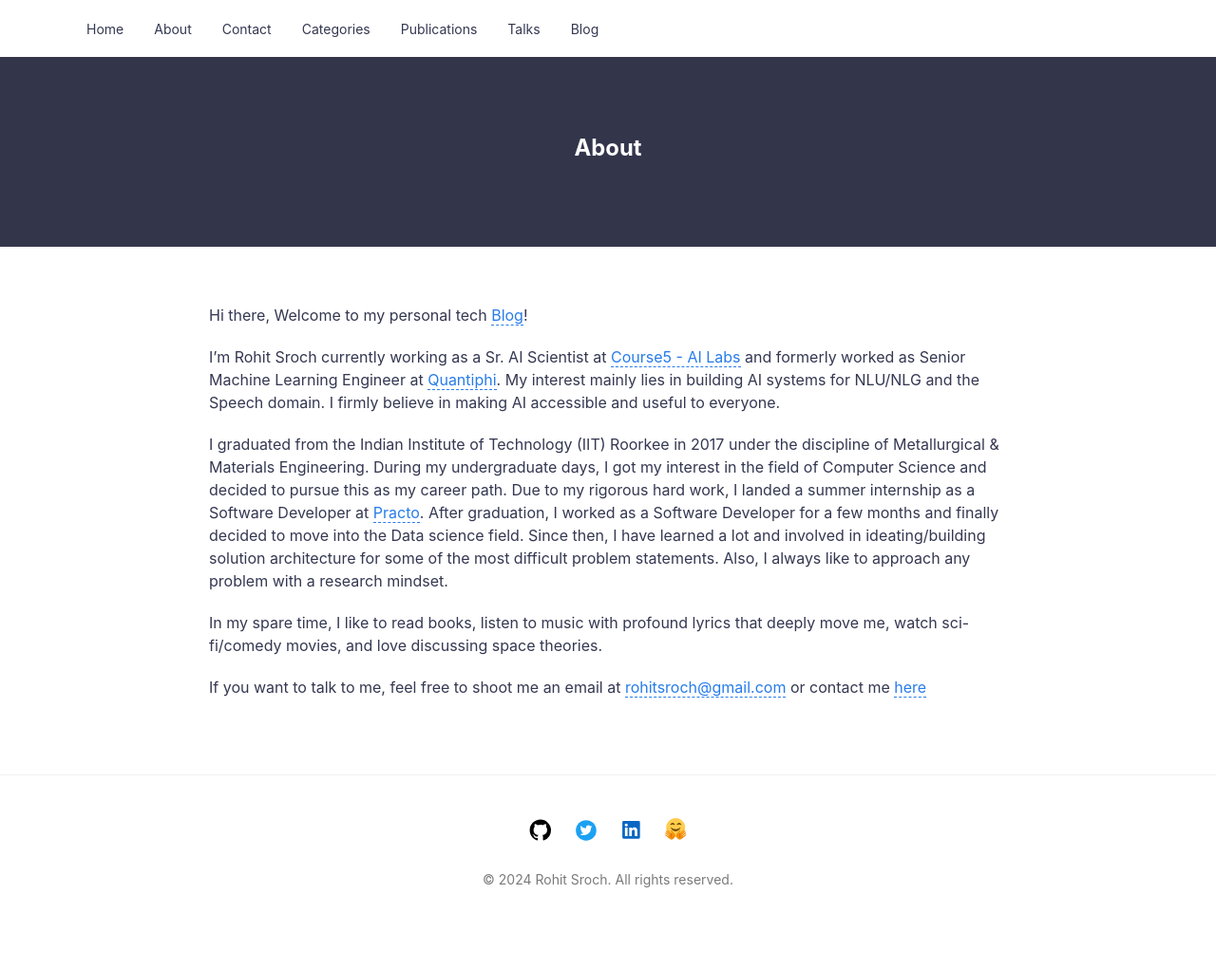
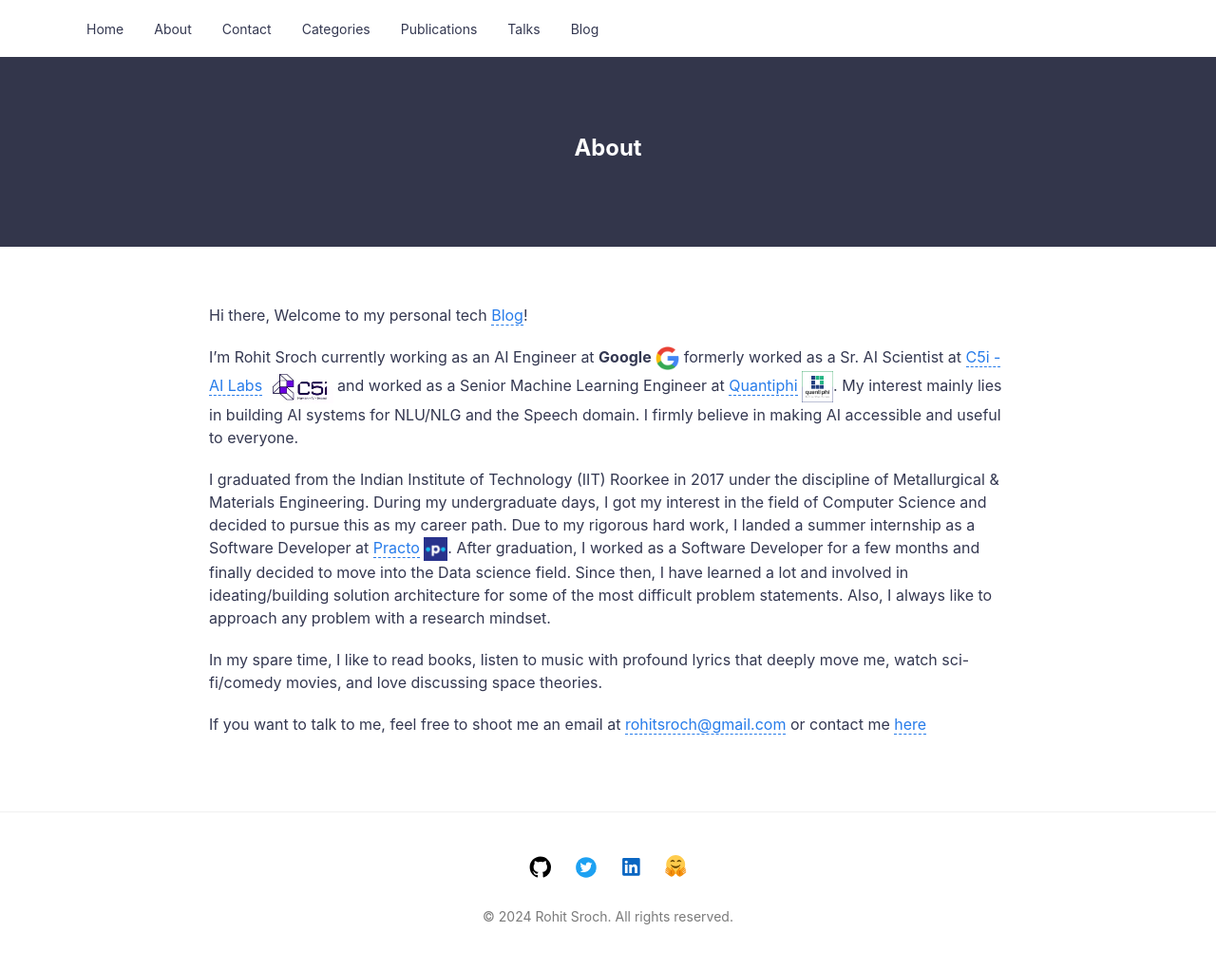
Before and after one commit to rohitsroch/rohitsroch.github.io, a Jekyll site: the page built from about.md, in a window 1280 px wide. Shown: the whole page at 95% size. Built offline with Jekyll 4.4.1, drawn with Linux system fonts in a browser that asks for light colours; before the commit the page ends 982 px from its top, so only the background shows below that.

Commit message:
update about section

```diff
--- a/_config.yml
+++ b/_config.yml
@@ -2,7 +2,7 @@
 title: Rohit Sroch # your site title
 author: rohitsroch@gmail.com # You :P
 description: > # Meta description of Homepage
-  Hi there, I'm Rohit Sroch a Machine Learning Enthusiast with experience in building AI systems for NLU/NLG and Speech Domain
+  Hi there, I'm Rohit Sroch a Machine Learning Enthusiast working at Google with experience in building AI systems for NLU/NLG and Speech Domain
 baseurl: "" # the subpath of your site, e.g. /blog
 url: "https://rohitsroch.github.io/" # the base hostname & protocol for your site, e.g. http://example.com
 
@@ -29,7 +29,7 @@
   - {name: 'Blog', link: '/#latest-posts'}
 
 tagline: >
-    I'm a Machine Learning Enthusiast with experience in building AI systems for NLU/NLG and Speech Domain
+    I'm a Machine Learning Enthusiast working at Google with experience in building AI systems for NLU/NLG and Speech Domain
 
 hero_avatar: avatar.jpg
 hero_img: emile-perron-190221_lg.jpg # Main background image: use the path from /assets/img/ => This will output /assets/img/posts/sleek_lg.jpg
--- a/about.md
+++ b/about.md
@@ -6,9 +6,9 @@
 
 Hi there, Welcome to my personal tech [Blog](https://rohitsroch.github.io/#latest-posts)!
 
-I'm Rohit Sroch currently working as a Sr. AI Scientist at [Course5 - AI Labs](https://www.course5i.com/ai-labs/) and formerly worked as Senior Machine Learning Engineer at [Quantiphi](https://www.quantiphi.com/). My interest mainly lies in building AI systems for NLU/NLG and the Speech domain. I firmly believe in making AI accessible and useful to everyone.
+I'm Rohit Sroch currently working as an AI Engineer at **Google** <img src="{{ site.url }}{{ site.baseurl }}/assets/img/icons/google-logo.png" alt="Google Logo" style="width:25px; height:25px;"> formerly worked as a Sr. AI Scientist at [C5i - AI Labs](https://www.c5i.ai/ai-labs/) <img src="{{ site.url }}{{ site.baseurl }}/assets/img/icons/c5i-logo.png" alt="C5i Logo" style="width:70px; height:35px;"> and worked as a Senior Machine Learning Engineer at [Quantiphi](https://www.quantiphi.com/) <img src="{{ site.url }}{{ site.baseurl }}/assets/img/icons/quantiphi-logo.png" alt="Quantiphi Logo" style="width:33px; height:33px;">. My interest mainly lies in building AI systems for NLU/NLG and the Speech domain. I firmly believe in making AI accessible and useful to everyone.
 
-I graduated from the Indian Institute of Technology (IIT) Roorkee in 2017 under the discipline of Metallurgical & Materials Engineering. During my undergraduate days, I got my interest in the field of Computer Science and decided to pursue this as my career path. Due to my rigorous hard work, I landed a summer internship as a Software Developer at [Practo](https://www.practo.com/). After graduation, I worked as a Software Developer for a few months and finally decided to move into the Data science field. Since then, I have learned a lot and involved in ideating/building solution architecture for some of the most difficult problem statements. Also, I always like to approach any problem with a research mindset.
+I graduated from the Indian Institute of Technology (IIT) Roorkee in 2017 under the discipline of Metallurgical & Materials Engineering. During my undergraduate days, I got my interest in the field of Computer Science and decided to pursue this as my career path. Due to my rigorous hard work, I landed a summer internship as a Software Developer at [Practo](https://www.practo.com/) <img src="{{ site.url }}{{ site.baseurl }}/assets/img/icons/practo-logo.png" alt="Practo Logo" style="width:25px; height:25px;">. After graduation, I worked as a Software Developer for a few months and finally decided to move into the Data science field. Since then, I have learned a lot and involved in ideating/building solution architecture for some of the most difficult problem statements. Also, I always like to approach any problem with a research mindset.
 
 In my spare time, I like to read books, listen to music with profound lyrics that deeply move me, watch sci-fi/comedy movies, and love discussing space theories.
 
```
Also changed, not shown: assets/img/icons/c5i-logo.png (added), assets/img/icons/google-logo.png (added), assets/img/icons/practo-logo.png (added), assets/img/icons/quantiphi-logo.png (added).
